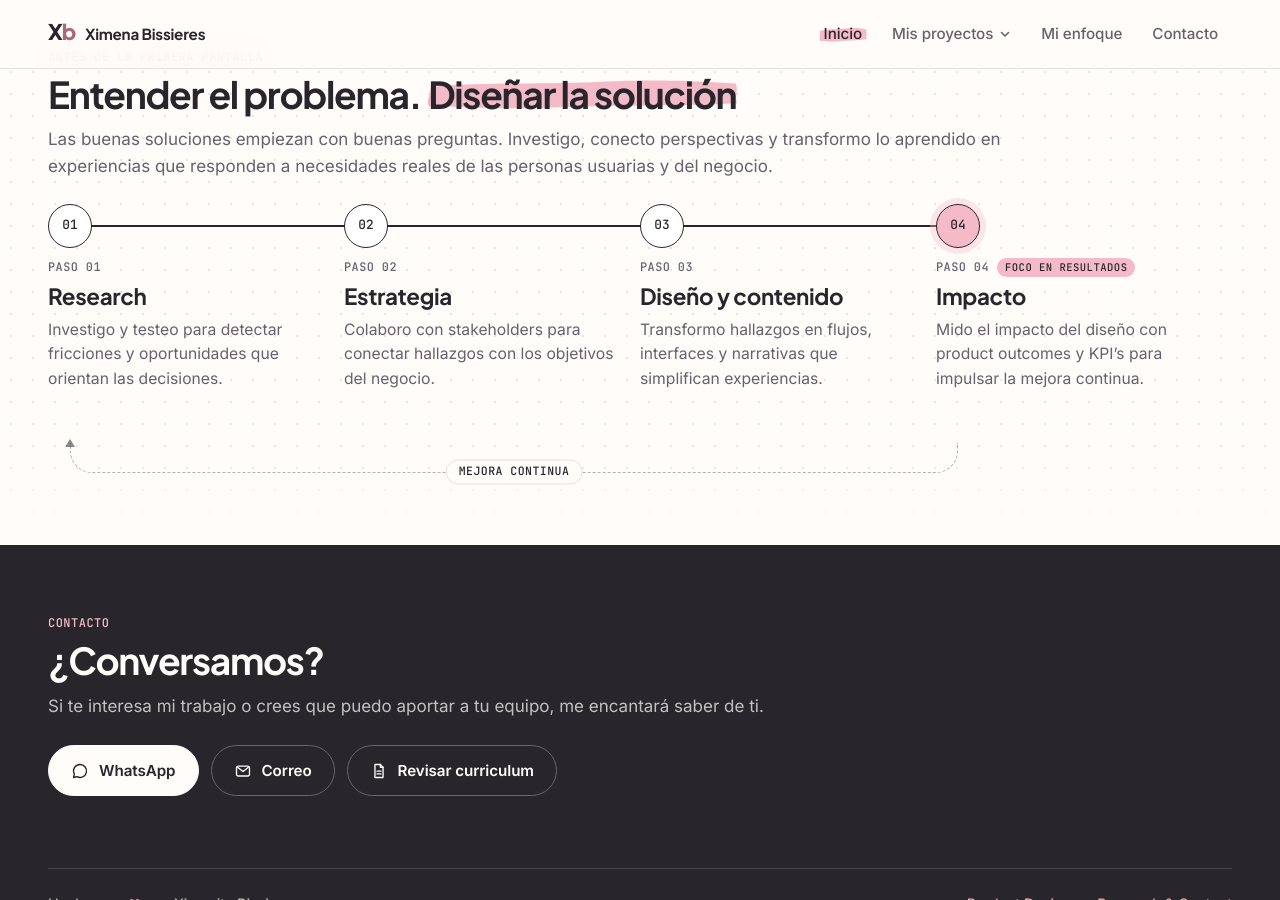
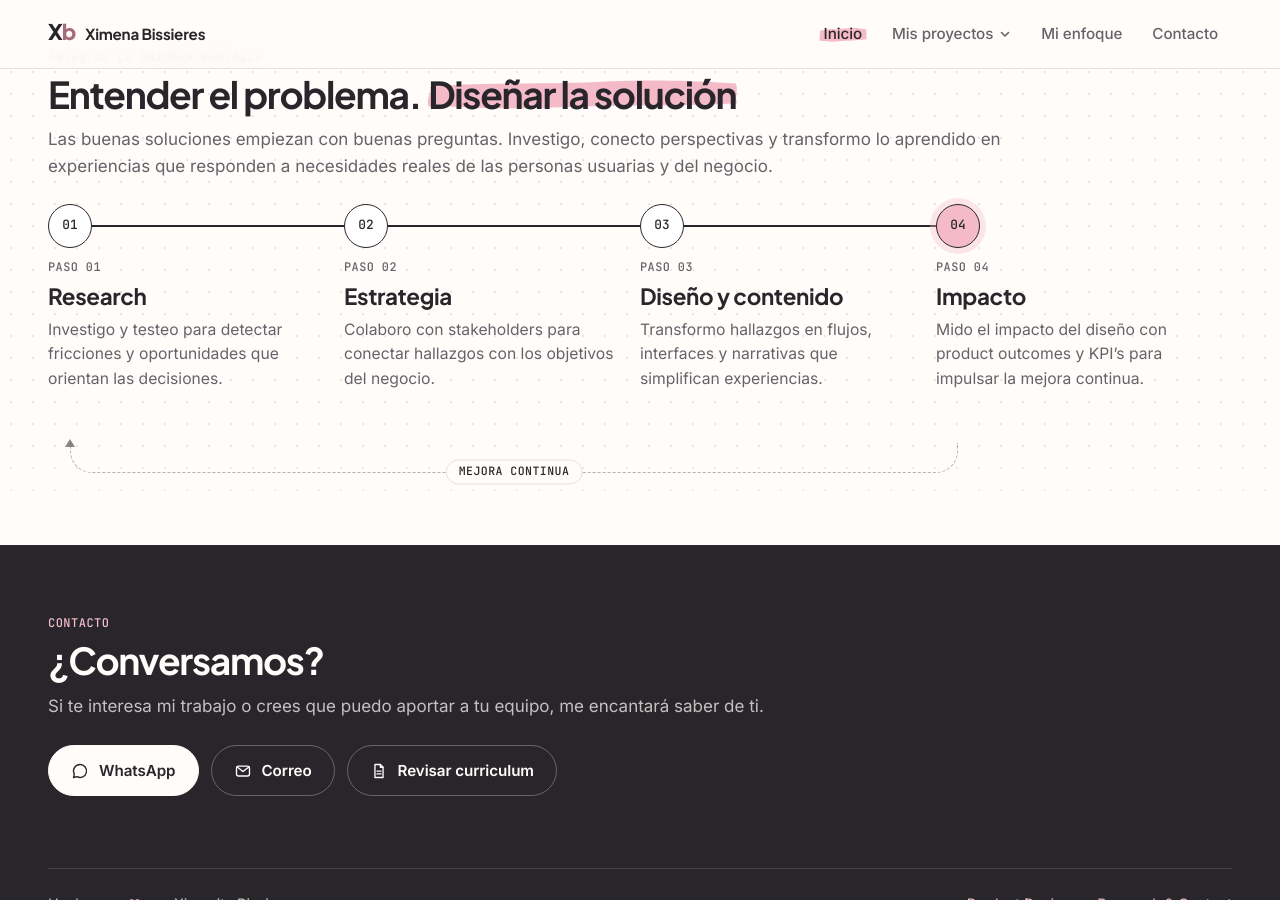
Before and after one commit to ximebissieres/Ximebissieres.github.io, a Jekyll site: the page built from index.html, in a window 1280 px wide and 900 px high, scrolled down 1468 px. Built offline with Jekyll 4.4.1, drawn with Linux system fonts in a browser that asks for light colours.

Commit message:
Home journey: sin la pill Foco en resultados
Co-Authored-By: Claude Opus 5.5 <noreply@anthropic.com>
Claude-Session: https://claude.ai/code/session_01DJ4kQgEHjb3PtnpPBBuZ5X

```diff
--- a/_data/home.yml
+++ b/_data/home.yml
@@ -97,7 +97,6 @@ enfoque:
     - nombre: "Impacto"
       descripcion: "Mido el impacto del diseño con product outcomes y KPI's para impulsar la mejora continua."
       destacada: true
-      marca: "Foco en resultados"
 
 
 # --- 04 · Contacto y CV -------------------------------------------------------
```
